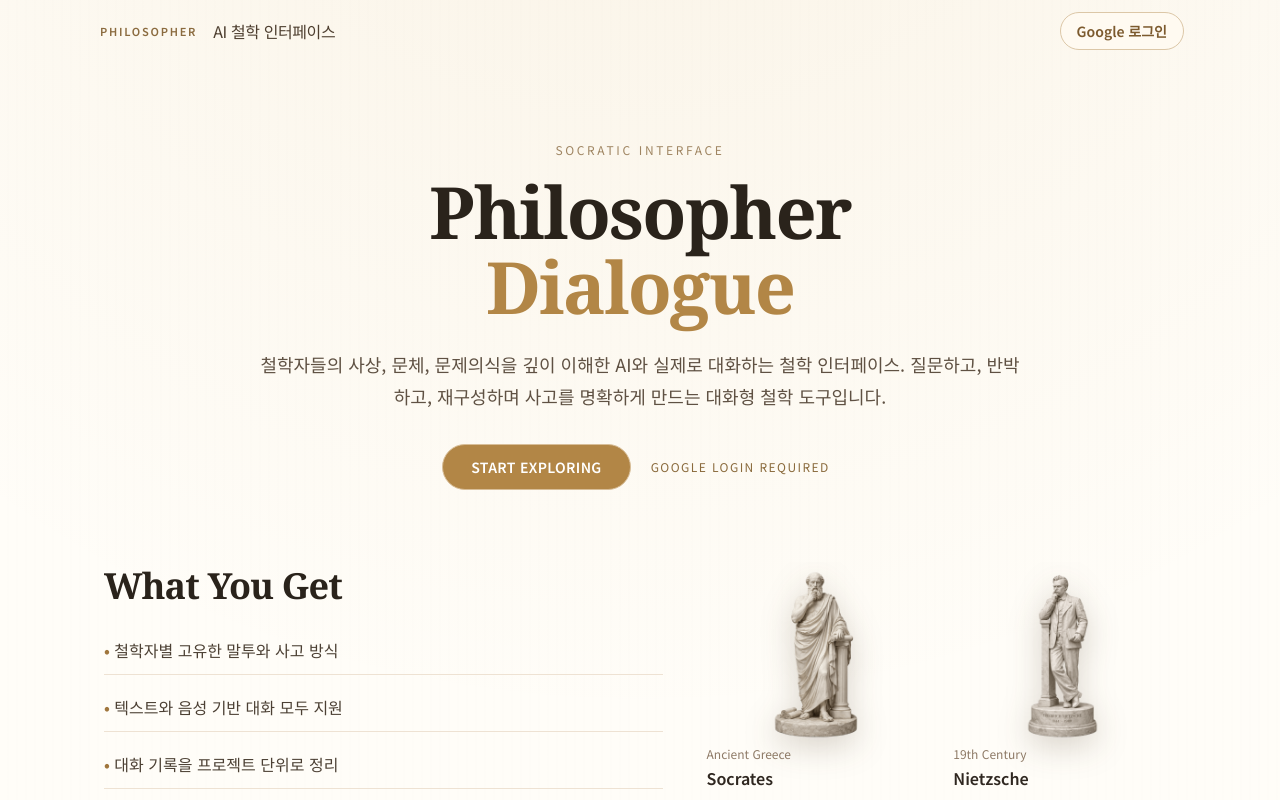
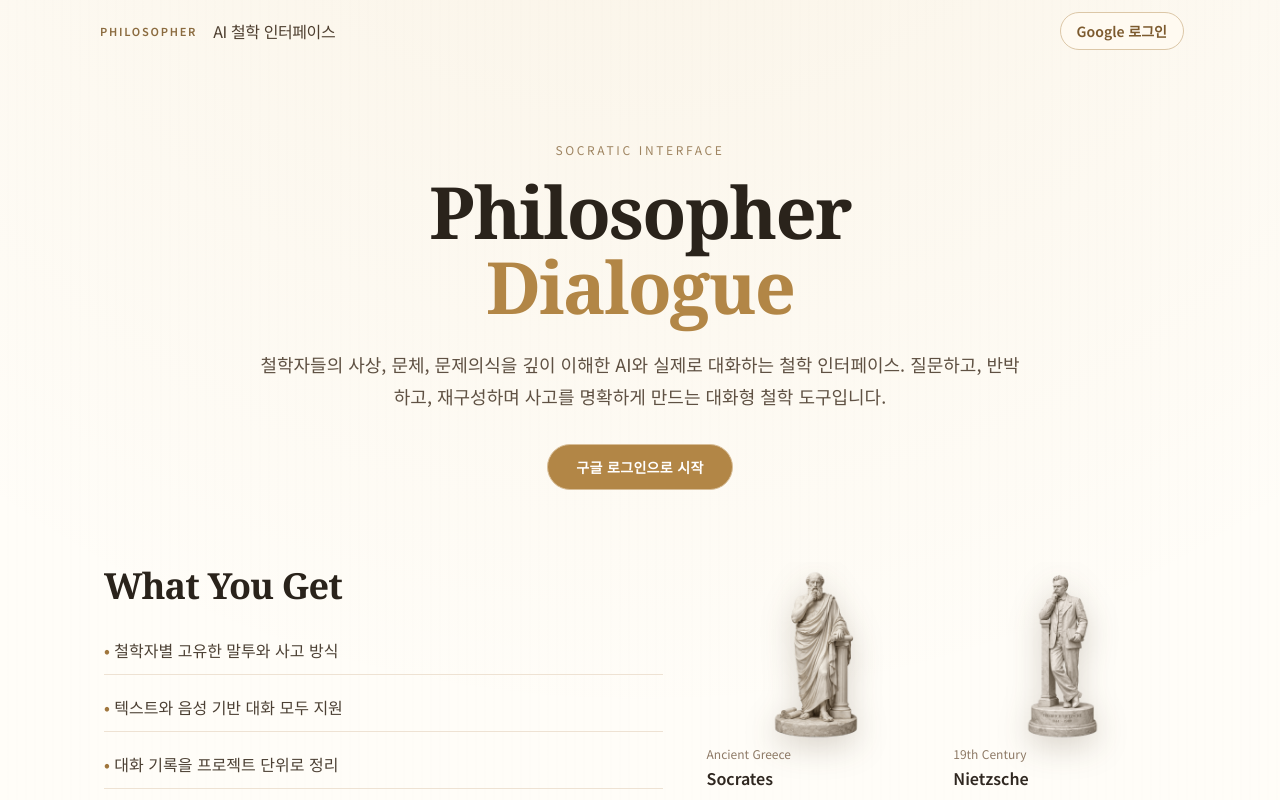
Before and after one commit to ium-team/philosopher-client, a Next.js app: page /service in a window 1280 px wide. Shown: the top 800 px of the page. Built offline with nearby package versions, Linux system fonts and the light colour scheme; no server answers.

Commit message:
copy(auth): unify hero cta into single Google login button

```diff
--- a/src/features/auth/components/pre-login-landing-page.tsx
+++ b/src/features/auth/components/pre-login-landing-page.tsx
@@ -69,11 +69,8 @@ export function PreLoginLandingPage({ authError, onSignIn }: PreLoginLandingPage
                 onClick={onSignIn}
                 className="rounded-full border border-[#d8be98] bg-[#b28646] px-7 py-3 text-sm font-semibold tracking-wide text-white transition hover:bg-[#9a723c]"
               >
-                START EXPLORING
+                구글 로그인으로 시작
               </button>
-              <span className="px-2 py-1 text-xs tracking-[0.12em] text-[#8a6a3c]">
-                GOOGLE LOGIN REQUIRED
-              </span>
             </div>
           </div>
         </section>
```
